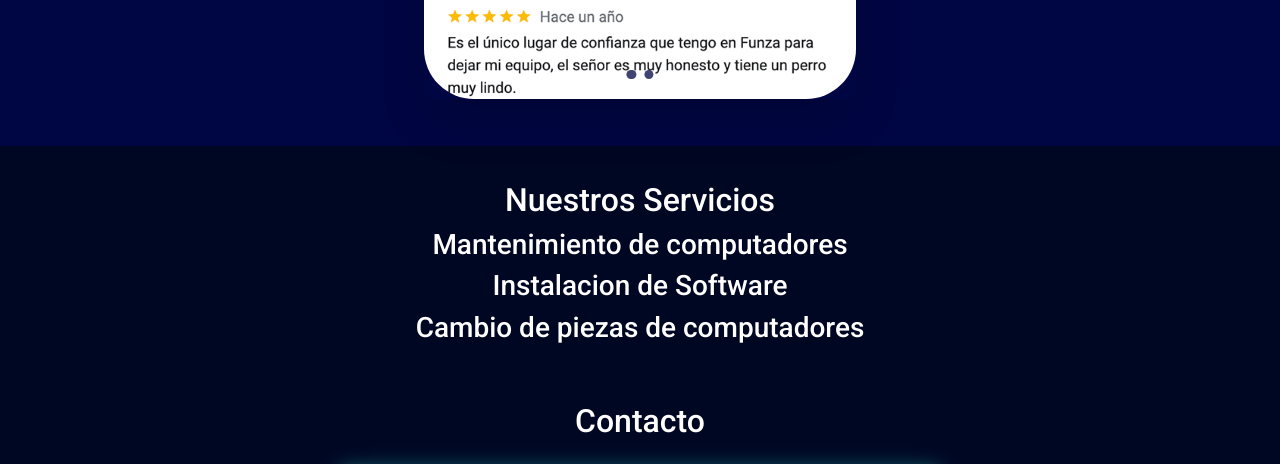
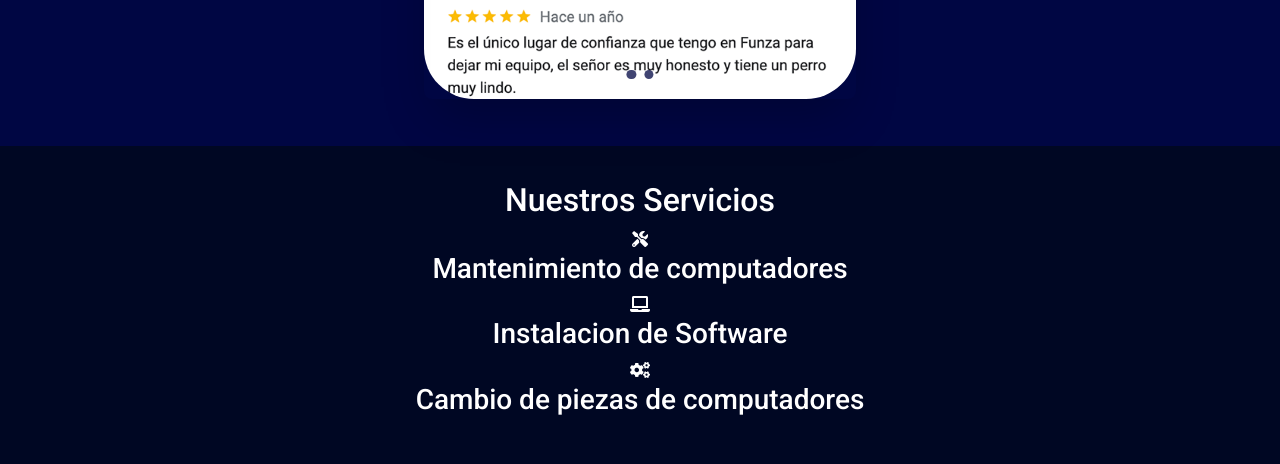
Before and after one commit to sebaslog/computadores-alr, a plain HTML site: page index.html in a window 1280 px wide. Shown: the part 1650-2114 px from the top of the page. Drawn offline with nearby package versions, Linux system fonts and the light colour scheme; grey boxes are pictures that could not be loaded.

Commit message:
actualizacion iconos

```diff
--- a/index.html
+++ b/index.html
@@ -7,6 +7,8 @@
 <link rel="preconnect" href="https://fonts.gstatic.com" crossorigin>
 <link href="https://fonts.googleapis.com/css2?family=Roboto:wght@300;400;500;700&display=swap" rel="stylesheet">
 <link href="https://stackpath.bootstrapcdn.com/bootstrap/4.5.2/css/bootstrap.min.css" rel="stylesheet">
+<link rel="stylesheet" href="https://cdnjs.cloudflare.com/ajax/libs/font-awesome/5.15.4/css/all.min.css">
+
     <title>Servicio de Mantenimiento de computadores ALR</title>
     <link rel="icon" href="./img/laptop.png" type="image/x-icon">
     <link rel="stylesheet" href="./css/styles.css">
@@ -68,9 +70,20 @@
         <section class="seccion3" id="servicios">
             <h2>Nuestros Servicios</h2>
             <div>
-                <h3>Mantenimiento de computadores</h3>
-                <h3>Instalacion de Software</h3>
-                <h3>Cambio de piezas de computadores</h3>
+                <ul>
+                    <li>
+                        <i class="fas fa-tools"></i>
+                        <h3>Mantenimiento de computadores</h3>
+                    </li>
+                    <li>
+                        <i class="fas fa-laptop"></i>
+                        <h3>Instalacion de Software</h3>
+                    </li>
+                    <li>
+                        <i class="fas fa-cogs"></i>
+                        <h3>Cambio de piezas de computadores</h3>
+                    </li>
+                </ul>
             </div>
         </section>
 
```
